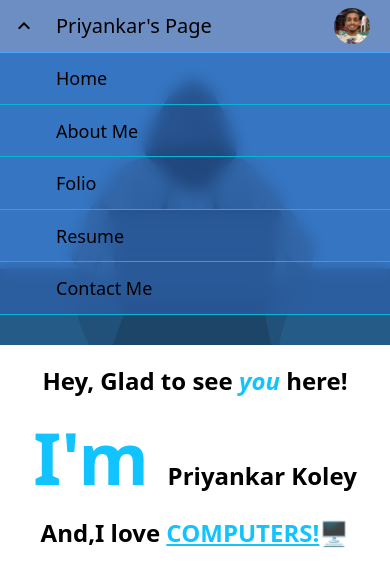
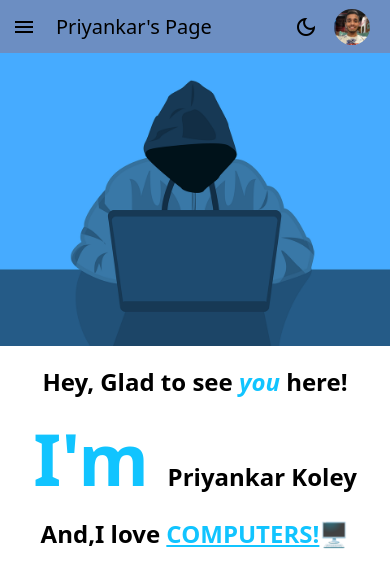
Before and after one commit to priyankarkoley/myspace, a React (Create React App) app: page / in a window 390 px wide. Shown: the top 588 px of the page. Built offline with nearby package versions, Linux system fonts and the light colour scheme.

Commit message:
Dark Mode Button Added

```diff
--- a/src/components/Navbar.js
+++ b/src/components/Navbar.js
@@ -3,25 +3,30 @@ import Menu from "./Menu.js";
 import dp from "../images/dp_rounded.jpeg";
 
 export default function Navbar() {
-  const [isExpanded, setisExpanded] = useState(true);
-  let ClickHam = () => {setisExpanded(!isExpanded);};
+  const [isExpanded, setisExpanded] = useState(false);
+  const [isLightMode, setisLightMode] = useState(true);
+  let clickHam = () => {setisExpanded(!isExpanded);};
+  let toggleTheme = () => {setisLightMode(!isLightMode);};
+
   return (
     <>
       <div className="sticky top-0 ">
         {" "}
         {/*parent*/}
         {/* NAVBAR Begin*/}
-        <div className="flex w-full items-center bg-[#305fa9b4] backdrop-blur">
-          <span
-            onClick={ClickHam}
+        <div className="flex w-full items-center pt-[0.072rem] bg-[#305fa9b4] backdrop-blur">
+          <button
+            onClick={clickHam}
             className="ml-3 material-symbols-outlined sm:hidden"
           >
             {isExpanded?'expand_less':'menu'}
-          </span>
-          <div className="ml-2 pl-3 text-xl py-3 sm:ml-3 md:ml-5 lg:ml-7 xl:ml-12 2xl:text-2xl">
+          </button>
+          <div className="ml-2 pl-3 text-xl py-3 sm:ml-2 md:ml-6 lg:ml-12 xl:ml-16 2xl:ml-20 2xl:text-2xl">
             Priyankar's Page
           </div>
-          <div className="sm:hidden ml-auto mr-3 p-2">
+
+          <button onClick={toggleTheme} class="sm:hidden ml-auto p-2 py-auto material-symbols-outlined">{isLightMode?'dark_mode':'light_mode'}</button>
+          <div className="sm:hidden mr-3 p-2">
             <img className="h-9 rounded-full" src={dp} alt="me" />
           </div>
           <div className="hidden sm:flex ml-auto mr-5 2xl:text-lg space-x-5 md:mr-10 lg:mr-12 xl:mr-20 2xl:mr-32 md:space-x-10 lg:space-x-16 2xl:space-x-24">
@@ -30,6 +35,7 @@ export default function Navbar() {
             <div className="text-center">Folio</div>
             <div className="text-center">Resume</div>
             <div className="text-center">Contact Me</div>
+            <button onClick={toggleTheme} class="ml-16 material-symbols-outlined">{isLightMode?'dark_mode':'light_mode'}</button>
           </div>
         </div>
         {/* NAVBAR End*/}
```
